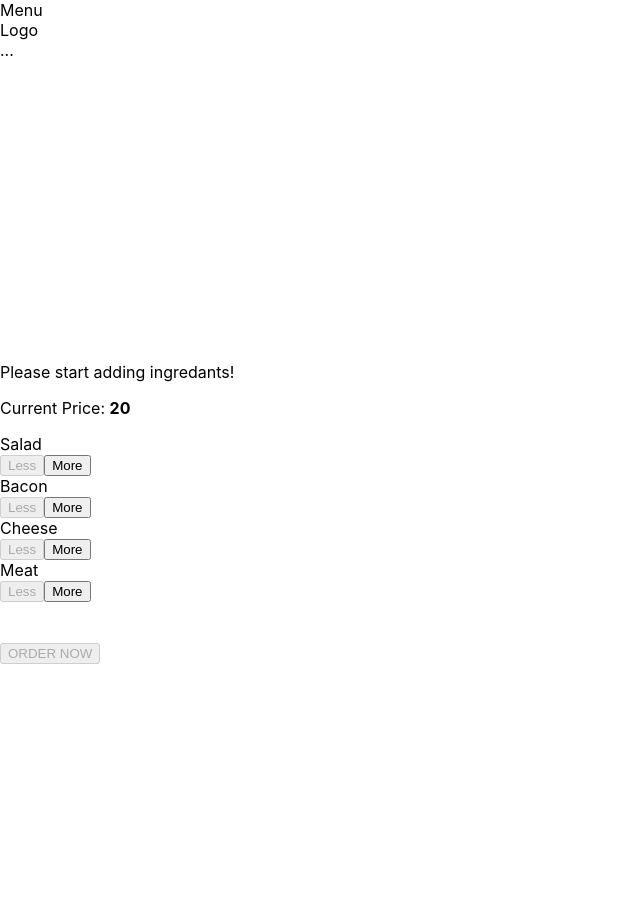
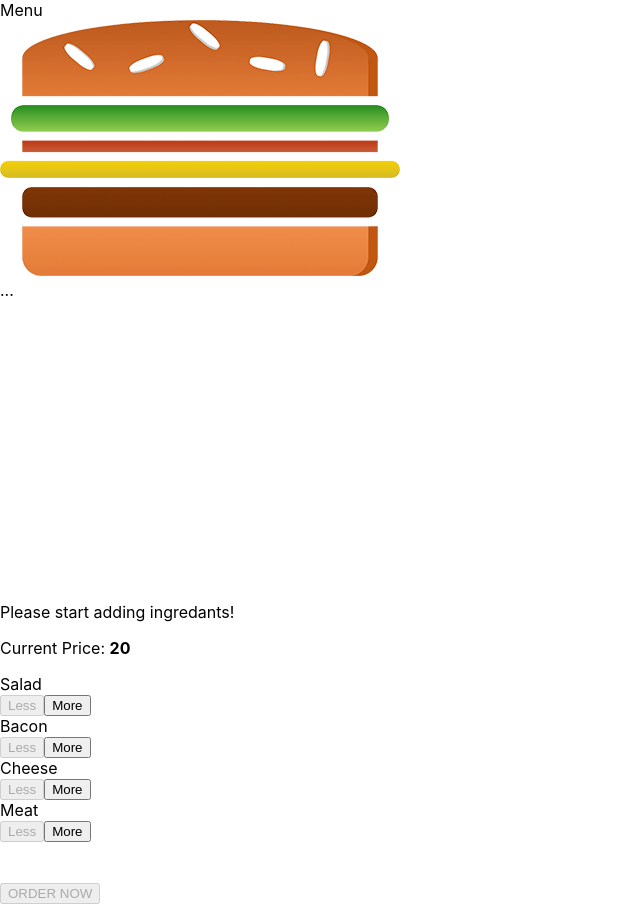
Before and after one commit to bhagat9198/reactComplete, a React app: page / in a window 1280 px wide. Shown: the whole page, without its empty margins (0-640 px from the left). Before the commit the page ends 800 px from the top, so only its background shows below. Built offline with nearby package versions, Linux system fonts and the light colour scheme.

Commit message:
8.27. Using a Logo in our Application

```diff
--- a/src/components/Burger/OrderSummary/OrderSummary.js
+++ b/src/components/Burger/OrderSummary/OrderSummary.js
@@ -1,6 +1,5 @@
 import React from 'react';
 import Auxilliary from '../../../hoc/Auxilliary';
-//
 import Button from '../../UI/Button/Button';
 
 const OrderSummary = (props) => {
--- a/src/components/Layout/Layout.js
+++ b/src/components/Layout/Layout.js
@@ -1,13 +1,11 @@
 import React from 'react';
 import Auxilliary from '../../hoc/Auxilliary';
 import classes from './Layout.css';
-//
 import Toolbar from '../Navigation/Toolbar/Toolbar';
 
 const Layout = (props) => {
   return (
     <Auxilliary>
-      {/* <div>ToolBar, SideBar, BackDrop</div> */}
       <Toolbar />
       <main className={classes.Content}>
         {props.children}
--- /dev/null
+++ b/src/components/Logo/Logo.css
@@ -0,0 +1,11 @@
+.Logo {
+  background-color: white;
+  padding: 8px;
+  height: 100%;
+  box-sizing: border-box;
+  border-radius: 5px;
+}
+
+.Logo img {
+  height: 100%;
+}
--- /dev/null
+++ b/src/components/Logo/Logo.js
@@ -0,0 +1,20 @@
+import React from 'react';
+import classes from './Logo.css';
+
+// giving the path of the img
+import burgerLogo from '../../assets/images/burgerLogo.png'
+
+const Logo = props => {
+  return <div className={classes.Logo}>
+    {/* src of img should be set dynamically */}
+    {/* we can do like this also  */}
+    {/* <img src='../../assets/images/burgerLogo.png' /> */}
+    {/* it will not work as we expect it to work due to the way our binding workflow is setup. In whole project we are only working in 'src' project. in the end webpack will take all these files and bundles them together to create new output folder. we cant see that here as we are in development mode and that bundling will take place in memory but once we do publish our app then we will get real dfferent folder where all teh optimized, compiled, bundled assests are contained. thus, this 'assets' folder will not be shipped to any real server. the whole 'assests' or whole 'src' folder wont be shipped to any server. hence we should make webpack awarethat we are using an image */}
+    {/* to make aware, we will use import statmenet and pass dynamicaly to img tag.
+    just like css code, it doest mean that webpack mixes our images with js code. it just to make webpack aware and then webpack will handle this img with a special plugin or a specail module taht was added to webpack to its config file. it will then copy to destination directory which it creates(within a mememory for development) */}
+    {/* burgerLogo will just return the path where compiled, opatimize img is stored */}
+    <img src={burgerLogo} alt='Burger' />
+  </div>
+};
+
+export default Logo;
--- a/src/components/Navigation/Toolbar/Toolbar.css
+++ b/src/components/Navigation/Toolbar/Toolbar.css
@@ -4,15 +4,20 @@
   position: fixed;
   top: 0;
   left: 0;
-  background-color: #703b09;
+  background-color: #703B09;
   display: flex;
   justify-content: space-between;
+  align-items: center;
   padding: 0 20px;
   box-sizing: border-box;
-  /* zindex should be less than 'backdrop' */
   z-index: 90;
+  color: white;
 }
 
 .Toolbar nav {
   height: 100%;
 }
+
+.Logo {
+  height: 80%;
+}
--- a/src/components/Navigation/Toolbar/Toolbar.js
+++ b/src/components/Navigation/Toolbar/Toolbar.js
@@ -1,11 +1,14 @@
 import React from 'react';
-
 import classes from './Toolbar.css';
+//
+import Logo from '../../Logo/Logo';
 
 const Toolbar = props => {
   return <header className={classes.Toolbar}>
     <div>Menu</div>
-    <div>Logo</div>
+    <div className={classes.Logo}>
+      <Logo />
+    </div>
     <nav>
       ...
     </nav>
@@ -13,6 +16,3 @@ const Toolbar = props => {
 }
 
 export default Toolbar;
-
-// now where to place the toolbar?
-  // as toolbar will be displayed on every page, we can put it on App.js but we are alraedt having Layout componenet which will be displayed on every page. thus attaching it there.
--- a/src/components/UI/Backdrop/Backdrop.css
+++ b/src/components/UI/Backdrop/Backdrop.css
@@ -2,7 +2,6 @@
   width: 100%;
   height: 100%;
   position: fixed;
-  /* zindex less than 'Modal' as we want that to be visible */
   z-index: 100;
   left: 0;
   top: 0;
--- a/src/containers/BurgerBuilder/BurgerBuilder.js
+++ b/src/containers/BurgerBuilder/BurgerBuilder.js
@@ -23,7 +23,6 @@ class BurgerBuilder extends Component {
     },
     totalPrice: 20,
     purchaseable: false,
-    // it will become true when 'order now' button will be clicked
     purchasing: false
   }
 
```
Also changed, not shown: src/assets/images/burgerLogo.png (added), zzNotes.txt.
